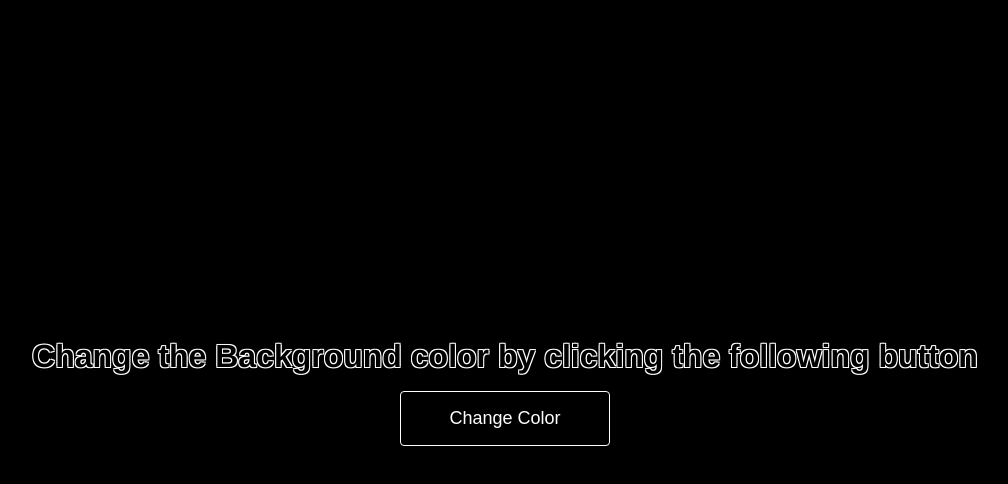
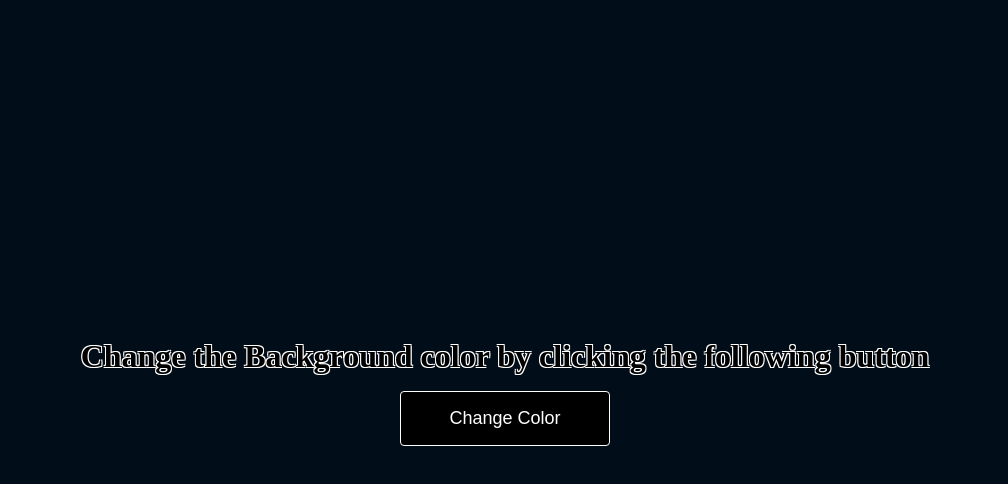
Before and after one commit to obaidurx/DOM-Projects, a plain HTML site: page index.html in a window 1280 px wide. Both pictures are taken after a click on the button "Change Color". Shown: the whole page, without its empty margins (135-1143 px from the left). Drawn offline with Linux system fonts and the light colour scheme.

Commit message:
RGB color generator project is completed

```diff
--- /dev/null
+++ b/app.js
@@ -0,0 +1,23 @@
+// Step-1 -Create onload handler
+
+window.onload = () => {
+  main();
+};
+function main() {
+  const root = document.getElementById("root");
+  const btn = document.getElementById("change-btn");
+  btn.addEventListener("click", function () {
+    const bgColor = generateRGBcolor();
+    root.style.backgroundColor = bgColor;
+  });
+}
+// step -2 - random color generator
+function generateRGBcolor() {
+  const red = Math.floor(Math.random() * 255);
+  const green = Math.floor(Math.random() * 255);
+  const blue = Math.floor(Math.random() * 255);
+
+  return `rgb(${red},${green},${blue})`;
+}
+
+// step -3 - collect all necessary reference
--- a/index.html
+++ b/index.html
@@ -6,11 +6,13 @@
     <meta name="viewport" content="width=device-width, initial-scale=1.0" />
     <link rel="stylesheet" href="style.css" />
     <title>RGB Color Generate</title>
+
+    <script src="./app.js"></script>
   </head>
   <body>
     <div class="container" id="root">
       <h1>Change the Background color by clicking the following button</h1>
-      <button class="change-btn">Change Color</button>
+      <button id="change-btn" class="change-btn">Change Color</button>
     </div>
   </body>
 </html>
--- a/style.css
+++ b/style.css
@@ -6,7 +6,8 @@
     box-sizing: border-box;
 }
 body{
-    font-family: 'Franklin Gothic Medium', 'Arial Narrow', Arial, sans-serif;
+    /* font-family: 'Franklin Gothic Medium', 'Arial Narrow', Arial, sans-serif; */
+    font-family: ubuntu;
     font-size: 16px;
     background-color: black;
     width: 100vw;
```
Also changed, not shown: index.js (deleted), 1 other file.
